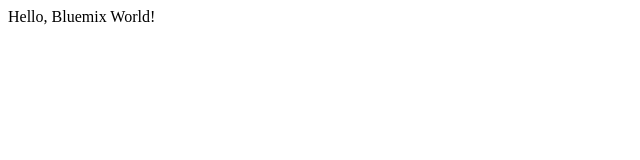
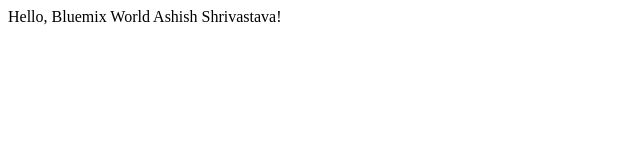
Before and after one commit to shrivastavaashish/Hello-Bluemix-World-html-1484144024572, a plain HTML site: page index.html in a window 1280 px wide. Shown: the whole page, without its empty margins (0-640 px from the left). Drawn offline with Linux system fonts and the light colour scheme.

Commit message:
Test changes

```diff
--- a/index.html
+++ b/index.html
@@ -1,5 +1,5 @@
 <html>
 	<body>
-		Hello, Bluemix World!
+		Hello, Bluemix World Ashish Shrivastava!
 	</body>
 </html>
```
